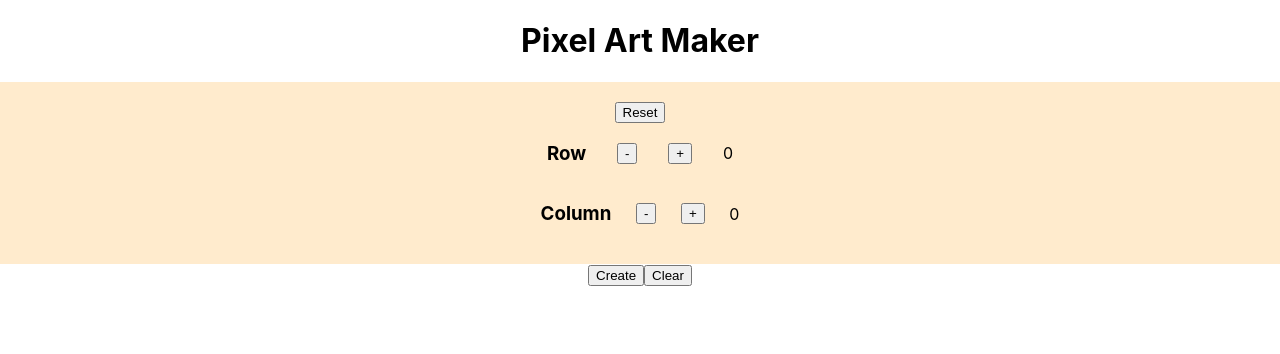
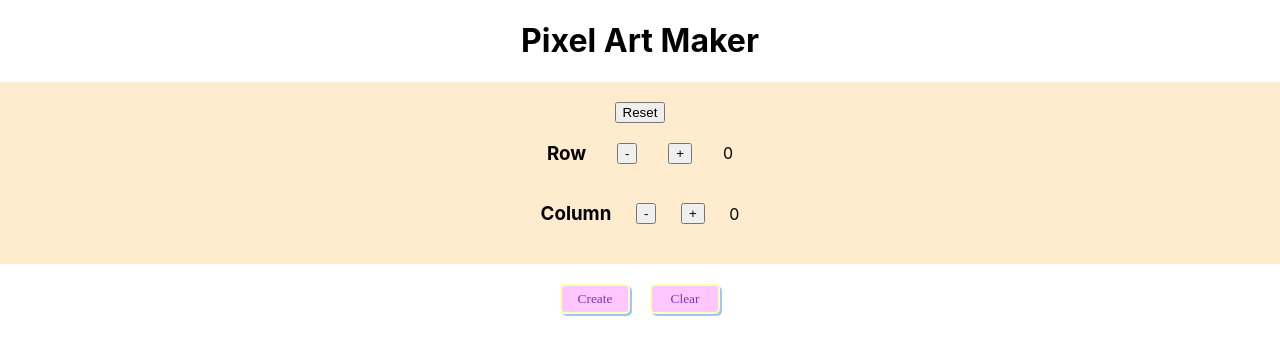
Before and after one commit to fojanb/pixel-art-maker, a React (Create React App) app: page / in a window 1280 px wide. Shown: the top 354 px of the page. Built offline with nearby package versions, Linux system fonts and the light colour scheme; a web font is replaced by a local one.

Commit message:
Update App.js

```diff
--- a/src/App.js
+++ b/src/App.js
@@ -24,7 +24,6 @@ class App extends Component {
     }
     this.setState({ Row: newRow });
   };
-
   // -----Column------*
   incrementColHandler = () => {
     let newCol = this.state.Col;
@@ -46,7 +45,6 @@ class App extends Component {
     this.setState({ Row: 0 });
     this.setState({ Col: 0 });
   };
-
   //-----------------Event Handlers (end)-------------*
   render() {
     return (
@@ -61,7 +59,7 @@ class App extends Component {
           decrementCol={this.decrementColHandler}
           resetGrid={this.resetGridHandler}
         />
-        <div>
+        <div className="create-clear">
           <button>Create</button>
           <button>Clear</button>
         </div>
```
